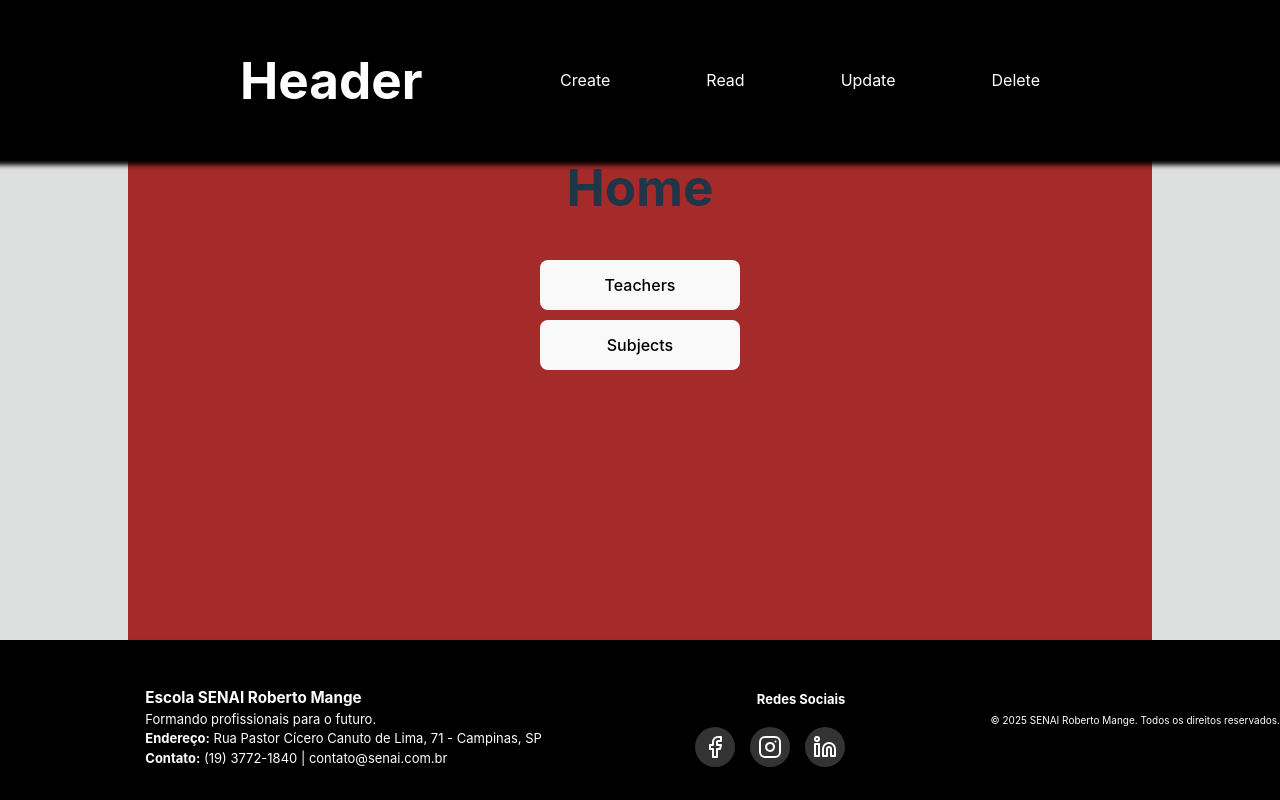
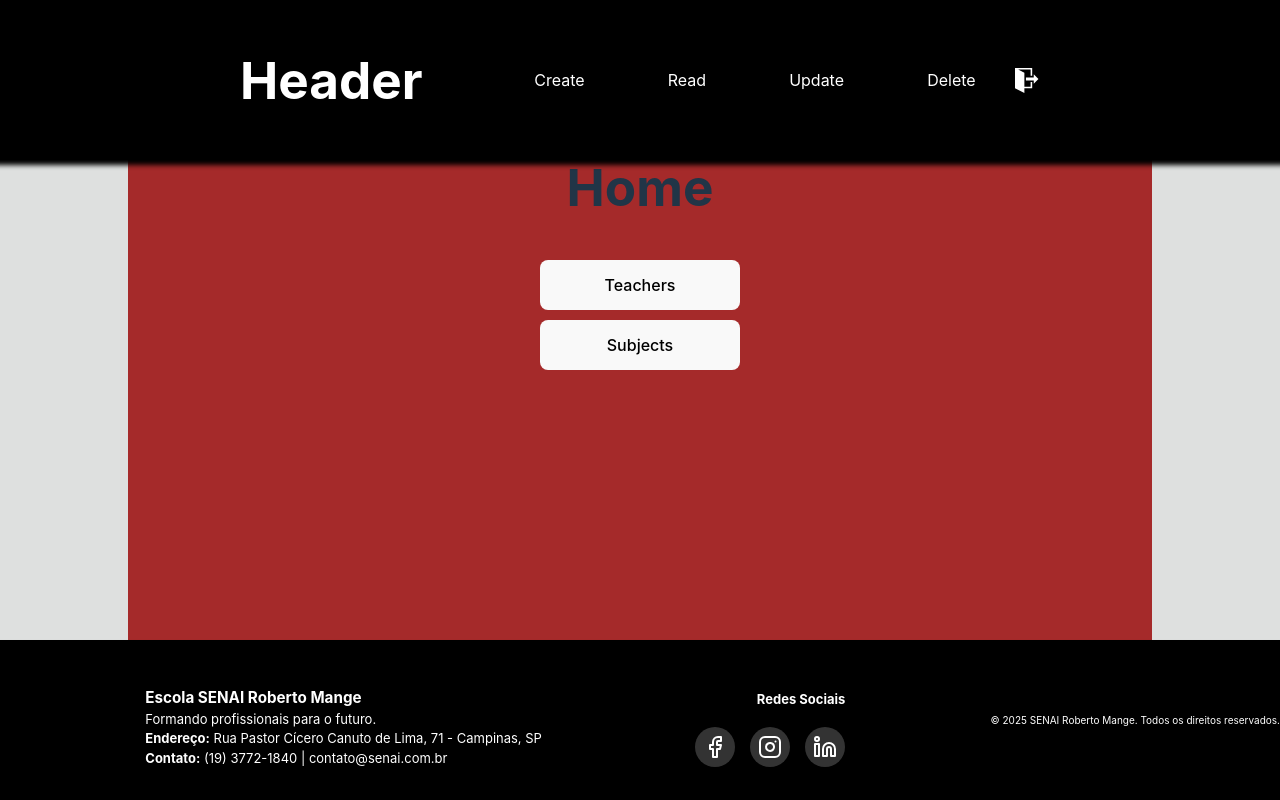
Before and after one commit to lindomarbatistao/2DS12, a React (Vite) app in the folder front/: page /home in a window 1280 px wide. Built offline with nearby package versions, Linux system fonts and the light colour scheme.

Commit message:
21-03-2025

```diff
--- a/front/src/components/header/index.jsx
+++ b/front/src/components/header/index.jsx
@@ -1,7 +1,14 @@
 import React from "react";
+import {ImExit} from "react-icons/im"
 import './styles.css'
 
 export default function Header() {
+
+    const logout = ()=> {
+        localStorage.removeItem('token')
+        window.location.href = '/login'
+    }
+
     return (
         <div className="container_header">
             <section className="body_header">
@@ -14,6 +21,9 @@ export default function Header() {
                     <span>Update</span>
                     <span>Delete</span>
                 </div>
+                <div className="exit">
+                    <ImExit onClick={logout}/>
+                </div>
             </section>
         </div>
     )
--- a/front/src/components/header/styles.css
+++ b/front/src/components/header/styles.css
@@ -44,3 +44,12 @@
 .title{
     width: 40%;
 }
+
+.exit{
+    display: flex;
+    width: 70px;
+    height: 100px;
+    align-items: center;
+    justify-content: end;
+    font-size: 25px;
+}
--- a/front/src/components/modals/teacher/index.jsx
+++ b/front/src/components/modals/teacher/index.jsx
@@ -18,6 +18,8 @@ const ModalProfessores = ({
     const [tel, setTel] = useState(professorSelecionado?.tel ?? '')
     const [ocupacao, setOcupacao] = useState(professorSelecionado?.ocupacao ?? '')
     const token = localStorage.getItem('token')
+
+    console.log("TokenXXXXXXX: ", token);
 
 
     const handleSubmit = (e) => {
```
Also changed, not shown: 1 other file (tests, documents, lock files or other folders).
